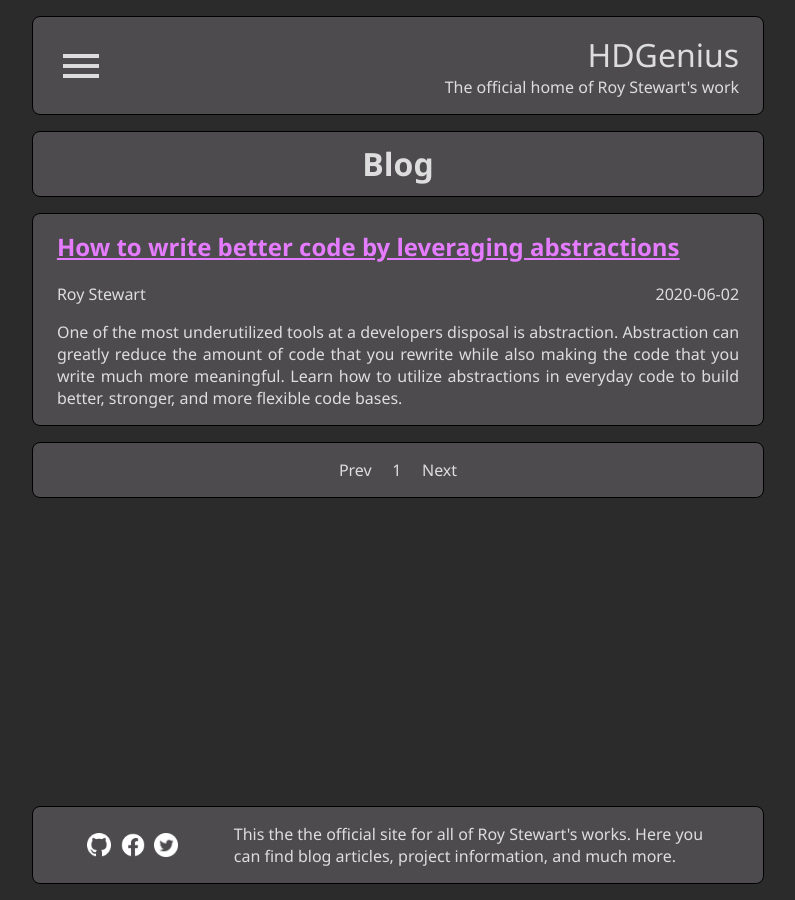
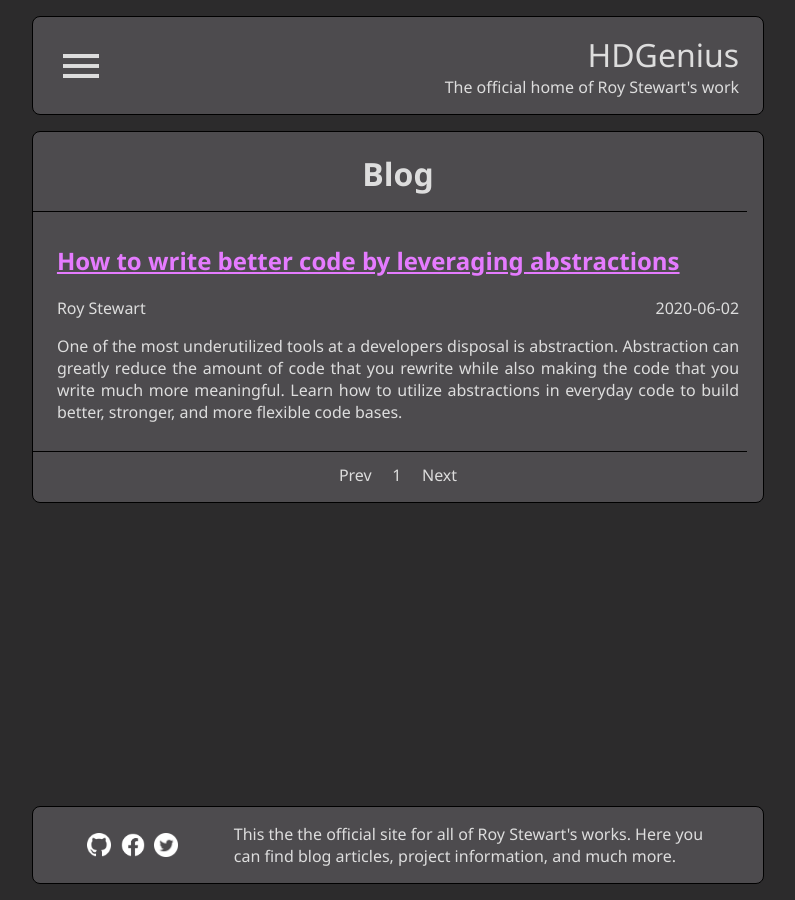
Before and after one commit to roy-stewart/roy-stewart.github.io, a Jekyll site: the page built from blog/index.html, in a window 1280 px wide. Shown: the whole page, without its empty margins (242-1037 px from the left). Built offline with Jekyll 4.4.1, drawn with Linux system fonts in a browser that asks for light colours; the list of posts is cut into pages by our own code.

Commit message:
converted the blog page to use area dividers rather than block elements

```diff
--- a/blog/index.html
+++ b/blog/index.html
@@ -1,15 +1,15 @@
 ---
 title: Blog
-layout: default
+layout: flat_page
 ---
 
-<header class="block-element section-header">
+<header class="section-header">
     <h1>{{ page.title }}</h1>
 </header>
 
-<section>
 {% for post in paginator.posts %}
-        <div class="block-element post-preview">
+    <div class="area-separator"></div>
+    <div class="post-preview">
         <h2 class="post-preview-title"><a href="{{ post.url }}">{{ post.title }}</a></h2>
         <div class="post-preview-data">
             <span class="post-preview-author">{{ post.author }}</span>
@@ -19,7 +19,9 @@
     </div>
 {% endfor %}
 
-    <div id="blog-page-numbers" class="block-element">
+<div class="area-separator"></div>
+
+<div id="blog-page-numbers">
     <a id="previous-page" class="incremental-page-navigation-button" {% if paginator.previous %} href="{{ paginator.previous_page }}" {% endif %}>Prev</a>
 
     {% for pageNumber in (1..paginator.total_pages) %}
@@ -28,4 +30,3 @@
 
     <a id="next-page" class="incremental-page-navigation-button" {% if paginator.next %} href="{{ paginator.next_page }}" {% endif %}>Next</a>
 </div>
-</section>
```
Lines whose indentation alone changed are shown as unchanged.
